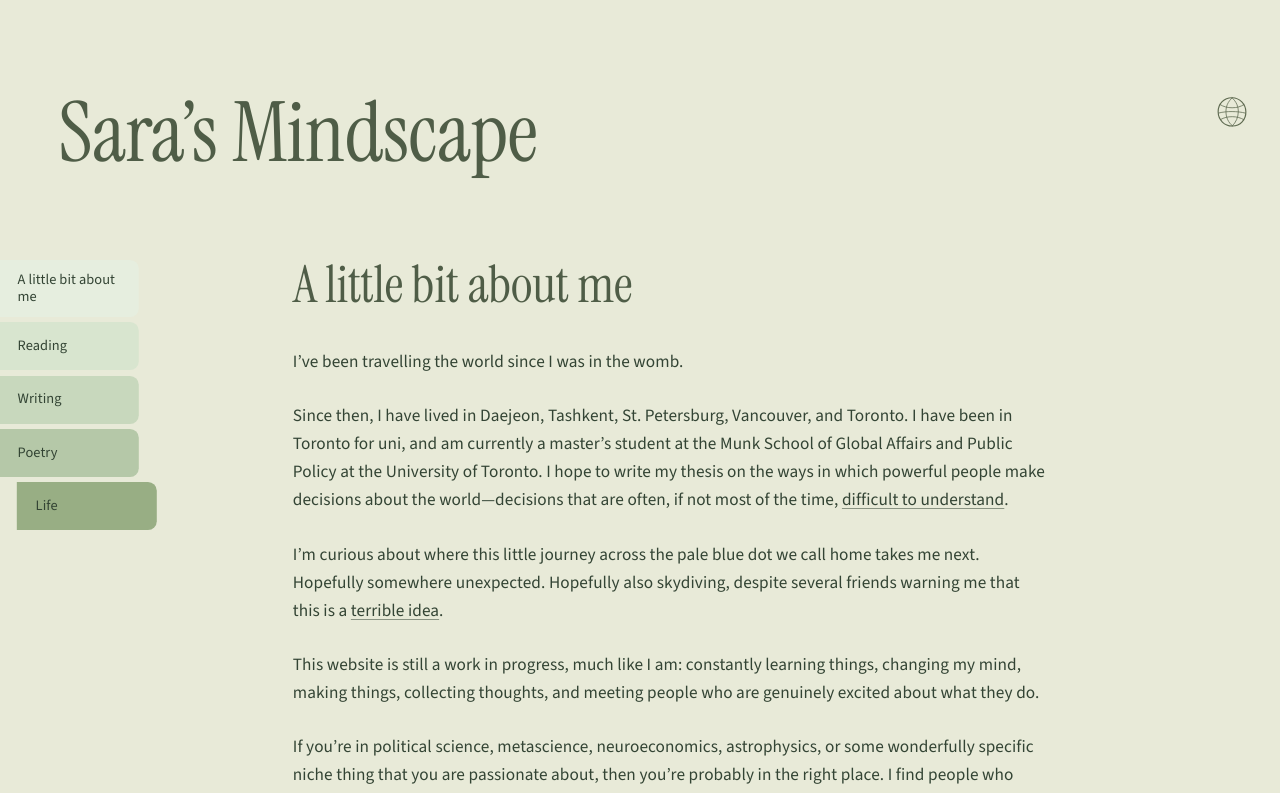
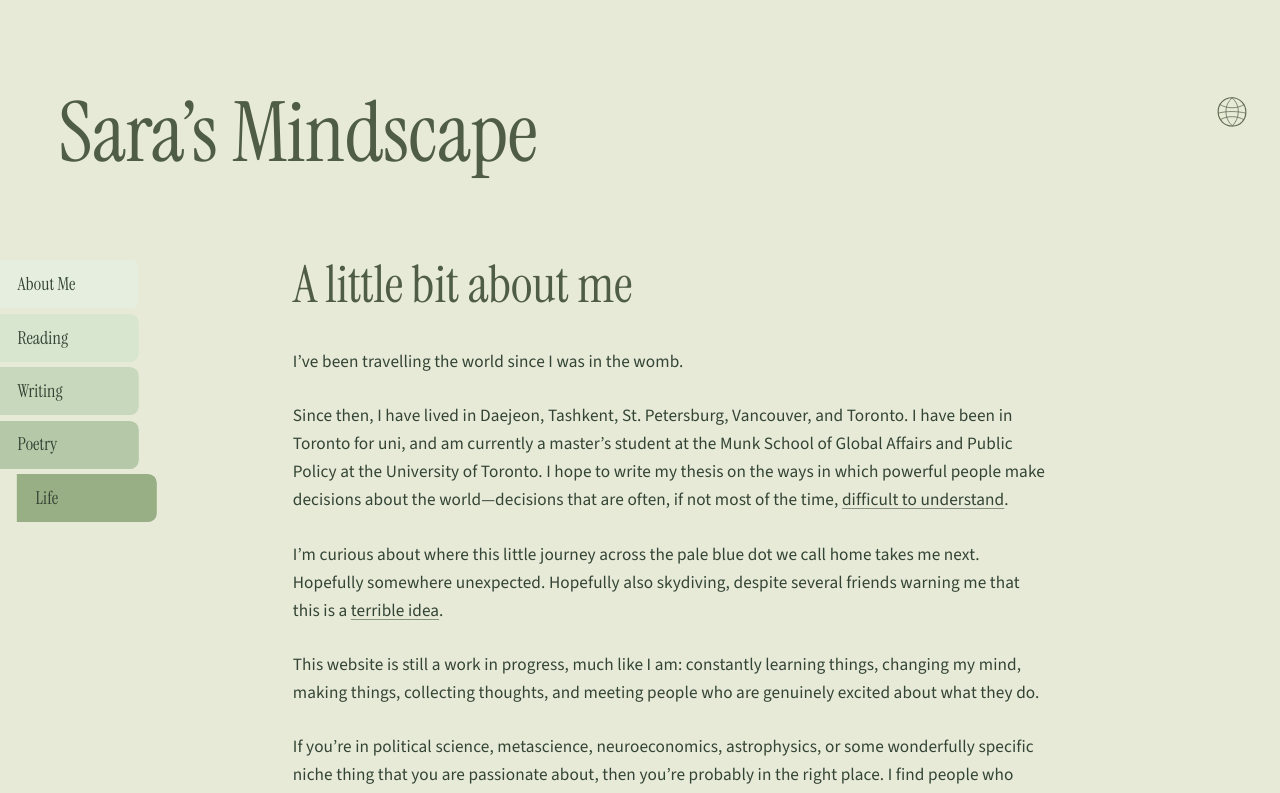
Before and after one commit to saykig/sarakim23, a Next.js app: page /about in a window 1280 px wide. Shown: the top 793 px of the page. Built offline with nearby package versions, Linux system fonts and the light colour scheme.

Commit message:
Refine Mindscape tab typography and about copy

```diff
--- a/app/components/about-section.tsx
+++ b/app/components/about-section.tsx
@@ -13,7 +13,7 @@ export function AboutSection() {
     <section className="about-section" aria-label="Explore more about Sara">
       <div className="about-link-row">
         <Link className="about-trigger about-link w-full py-0.5" href="/about">
-          A little about me
+          A little bit about me
         </Link>
       </div>
 
--- a/app/components/mindscape-page.tsx
+++ b/app/components/mindscape-page.tsx
@@ -7,7 +7,7 @@ import { AboutCopy } from './about-copy'
 import { HomeGlobeNav } from './home-globe-nav'
 
 const mindscapeSections = [
-  { id: 'about', label: 'A little bit about me' },
+  { id: 'about', label: 'About Me' },
   { id: 'reading', label: 'Reading' },
   { id: 'writing', label: 'Writing' },
   { id: 'poetry', label: 'Poetry' },
--- a/app/global.css
+++ b/app/global.css
@@ -1357,8 +1357,9 @@ body:has(.about-page) ::selection {
   background: var(--mindscape-tab-color);
   color: var(--atlas-ink);
   cursor: pointer;
-  font-family: var(--font-source-sans), Arial, sans-serif;
-  font-size: clamp(0.78rem, 1.2vw, 0.9rem);
+  font-family: var(--font-instrument-serif), Georgia, serif;
+  font-size: clamp(1rem, 1.45vw, 1.12rem);
+  font-style: normal;
   font-weight: 400;
   line-height: 1.15;
   padding: 0.72rem 0.85rem 0.72rem 1.15rem;
```
